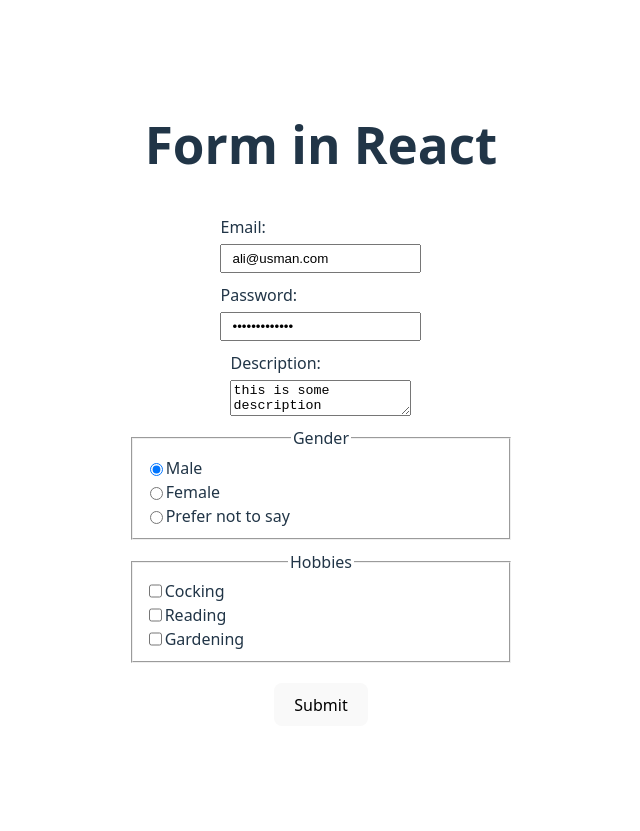
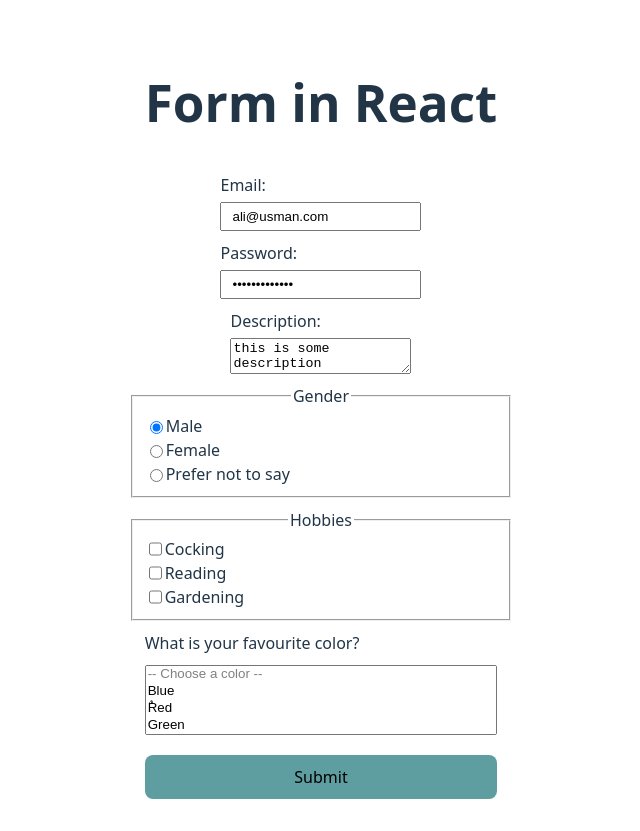
Before and after one commit to allee-usman/react-notes, a React (Vite) app in the folder S3_react-states/3.3-react-froms/: page / in a window 1280 px wide. Shown: the whole page, without its empty margins (319-959 px from the left). Before the commit the page ends 800 px from the top, so only its background shows below. Built offline with nearby package versions, Linux system fonts and the light colour scheme.

Commit message:
Update: Learned working with select & options

```diff
--- a/S3_react-states/3.3-react-froms/src/App.css
+++ b/S3_react-states/3.3-react-froms/src/App.css
@@ -23,6 +23,9 @@ input {
 }
 button {
 	margin-top: 10px;
+	align-self: flex-start;
+	width: 100%;
+	background-color: cadetblue;
 }
 fieldset {
 	display: flex;
@@ -35,3 +38,7 @@ label {
 	justify-content: start;
 	width: 100%;
 }
+select {
+	/* align-self: flex-start; */
+	width: 100%;
+}
--- a/S3_react-states/3.3-react-froms/src/App.jsx
+++ b/S3_react-states/3.3-react-froms/src/App.jsx
@@ -32,6 +32,9 @@ function App() {
 		// const hobbies = formData.get('hobbies'); // will return only one of the checked values
 		const hobbies = formData.getAll('hobbies'); // use `getAll()` in order to get all
 		console.log(hobbies);
+
+		const favColor = formData.getAll('favColor'); //Info: if multiple=false in select, use `get()`. It is also ok to use `getAll()` but the difference will be in this case it returns an array no matter if the select count is 1.
+		console.log(favColor);
 	}
 
 	return (
@@ -109,6 +112,19 @@ function App() {
 					</label>
 				</fieldset>
 
+				<label htmlFor="fav-color">What is your favourite color?</label>
+				<select name="favColor" id="fav-color" multiple>
+					<option value="" disabled>
+						-- Choose a color --
+					</option>{' '}
+					{/* will not show up if multiple i true */}
+					<option value="blue">Blue</option>
+					<option value="red">ٌRed</option>
+					<option value="green">Green</option>
+					<option value="olive">Olive</option>
+					<option value="orange">Orange</option>
+				</select>
+
 				<button>Submit</button>
 			</form>
 		</section>
```
